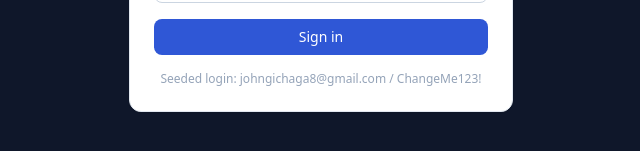
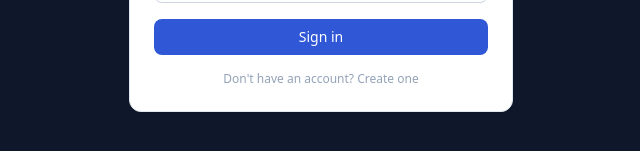
Before and after one commit to gichagajohn/careerpilot, a Next.js app in the folder frontend/: page /login in a window 1280 px wide. Shown: the part 461-612 px from the top of the page, without its empty margins (319-959 px from the left). Built offline with nearby package versions, Linux system fonts and the light colour scheme.

Commit message:
Add registration link to login page

```diff
--- a/frontend/app/login/page.jsx
+++ b/frontend/app/login/page.jsx
@@ -2,6 +2,7 @@
 
 import { useState } from "react";
 import { useRouter } from "next/navigation";
+import Link from "next/link";
 import { api, setSession } from "@/lib/api";
 import { ErrorNote } from "@/components/ui";
 
@@ -52,7 +53,10 @@ export default function LoginPage() {
             {busy ? "Signing in…" : "Sign in"}
           </button>
           <p className="text-xs text-slate-400 text-center">
-            Seeded login: johngichaga8@gmail.com / ChangeMe123!
+            Don&apos;t have an account?{" "}
+            <Link href="/register" className="text-brand-400 hover:underline">
+              Create one
+            </Link>
           </p>
         </form>
       </div>
```
